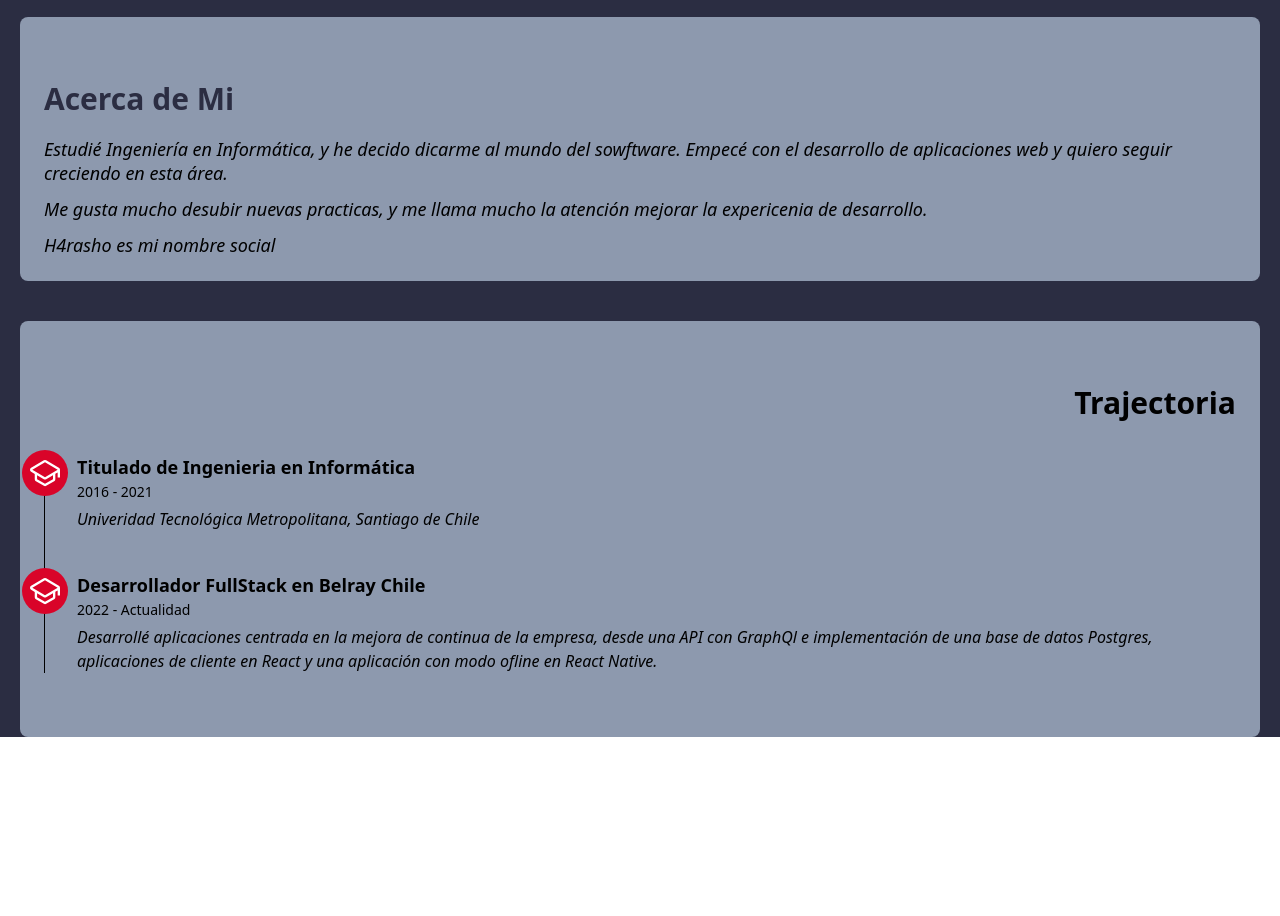
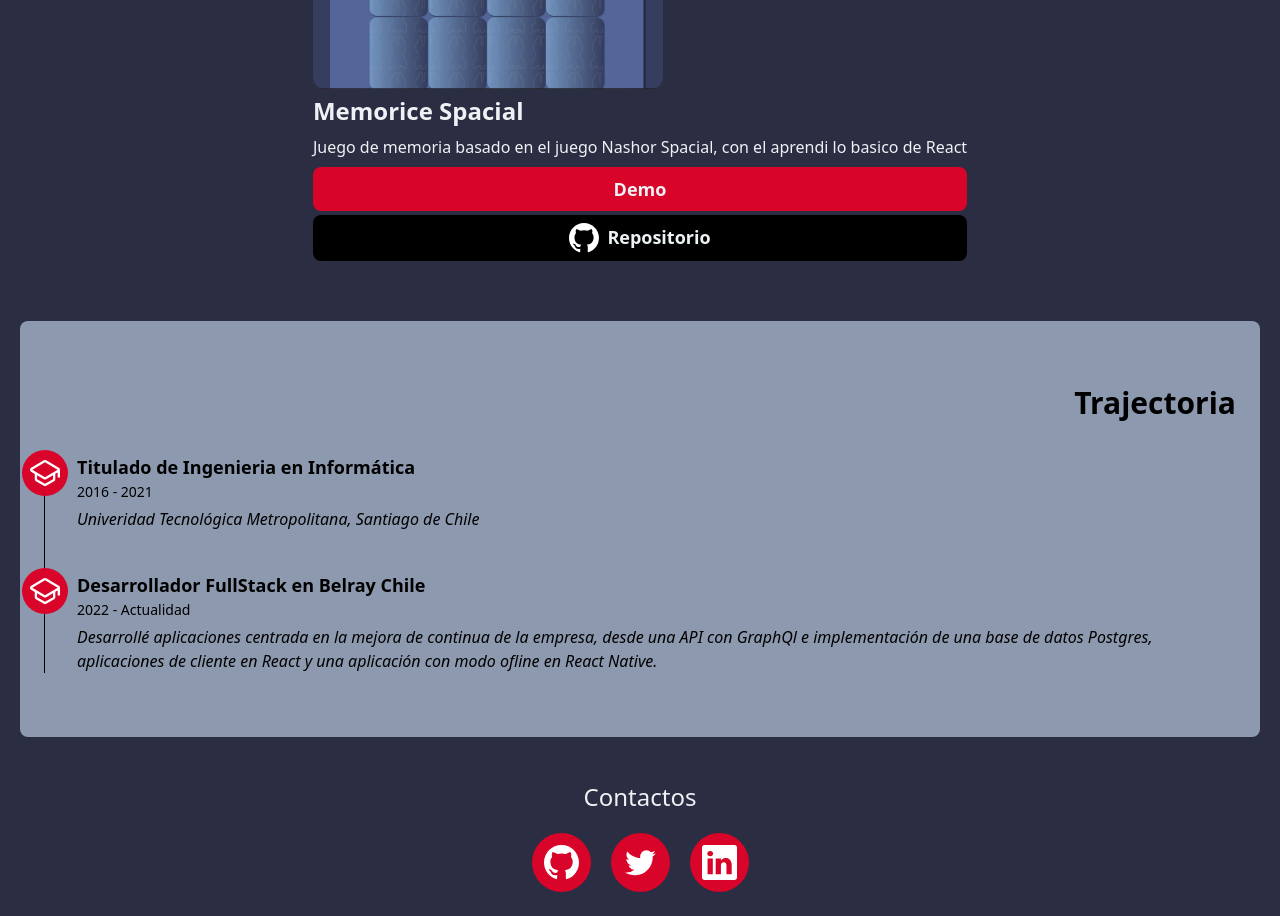
Before and after one commit to H4rasho/portfolio, a Next.js app: page / in a window 1280 px wide. Shown: the part 1100-2016 px from the top of the page. Before the commit the page ends 1837 px from the top, so only its background shows below. Built offline with nearby package versions, Linux system fonts and the light colour scheme.

Commit message:
Add Footer Component

```diff
--- /dev/null
+++ b/components/Footer.tsx
@@ -0,0 +1,12 @@
+import IconList from "./IconList";
+
+export function Footer() {
+  return (
+    <footer className="mt-5 p-6 text-center">
+      <h3 className="text-2xl">Contactos</h3>
+      <div className="mt-5">
+        <IconList />
+      </div>
+    </footer>
+  );
+}
--- a/pages/index.tsx
+++ b/pages/index.tsx
@@ -1,6 +1,7 @@
 import type { NextPage } from "next";
 import Head from "next/head";
 import About from "../components/About";
+import { Footer } from "../components/Footer";
 import IconList from "../components/IconList";
 import Projects from "../components/Projects";
 import NavBar from "../components/ui/NavBar";
@@ -21,9 +22,10 @@ const Home: NextPage = () => {
         <main className="flex flex-col justify-center items-center -z-10 px-5">
           <Welcome />
           <IconList />
+          <About />
           <Projects />
-          <About />
           <TimeLine />
+          <Footer />
         </main>
       </div>
     </>
```
